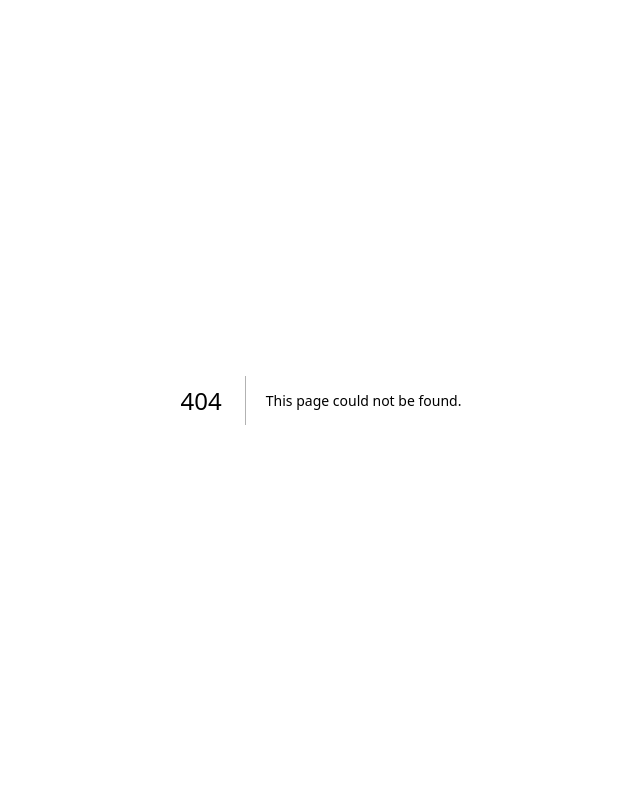
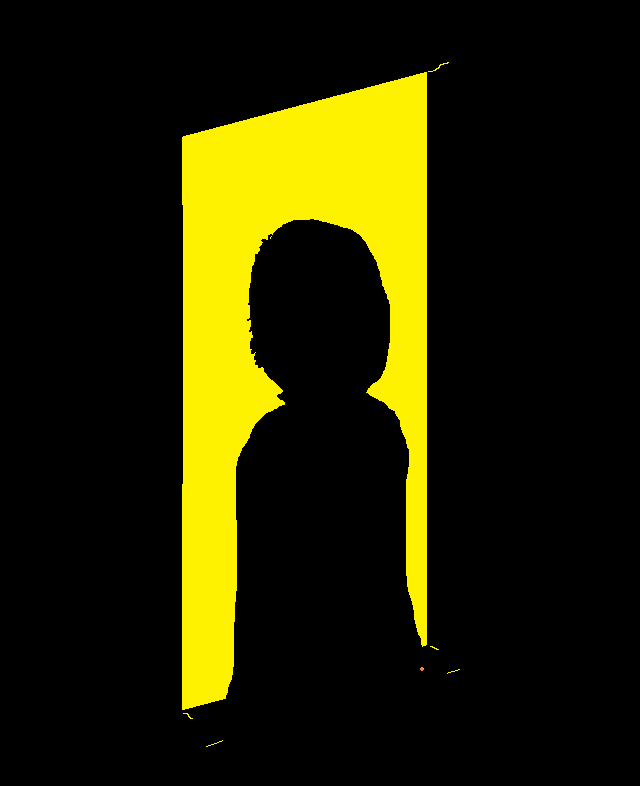
Before and after one commit to pensjonatus/kwlk, a Next.js app: page /evening in a window 1280 px wide. Before the commit this address had no page. Shown: the top 786 px of the page, without its empty margins (319-959 px from the left). Built offline with nearby package versions, Linux system fonts and the light colour scheme.

Commit message:
add evening

```diff
--- /dev/null
+++ b/components/Evening/Evening.tsx
@@ -0,0 +1,16 @@
+import Box from "@mui/material/Box";
+import Image from "next/image";
+import eveningImage from "./evening.png";
+
+export default function Evening() {
+  return (
+    <Box display="flex" justifyContent="center" paddingTop={6}>
+      <Image
+        width={507}
+        height={731}
+        src={eveningImage}
+        alt="Wieczorem, postać wygląda z okna na tle ciepłego światła. Nie widzimy jej twarzy, ale jesteśmy spokojni. To nie potwór."
+      />
+    </Box>
+  );
+}
--- a/components/Features/CircleNav.tsx
+++ b/components/Features/CircleNav.tsx
@@ -66,7 +66,6 @@ export default function CircleNav({
         height: cardDiameter,
         width: cardDiameter,
         borderRadius: "50%",
-        backgroundColor: "mauve",
         zIndex: 300,
       }}
       {...otherProps}
@@ -80,7 +79,7 @@ export default function CircleNav({
           left: 0 - borderThickness,
           width: cardDiameter + borderThickness * 2,
           height: cardDiameter + borderThickness * 2,
-          border: `${borderThickness}px solid gold`,
+          border: `${borderThickness}px solid black`,
           borderRadius: "50%",
         }}
       />
--- a/components/Features/Features.tsx
+++ b/components/Features/Features.tsx
@@ -40,7 +40,7 @@ export default function Features() {
       <CircleNav
         circleRadius={circleRadius}
         selectedIndex={selectedIndex}
-        borderThickness={10}
+        borderThickness={5}
       >
         <Link
           href={featureList[selectedIndex].link}
@@ -78,10 +78,10 @@ export default function Features() {
           aria-label="poprzedni"
           onClick={() => switchToOffsetItem(-1)}
         >
-          <ArrowBackIcon style={{ color: "white" }} />
+          <ArrowBackIcon />
         </IconButton>
         <IconButton aria-label="następny" onClick={() => switchToOffsetItem(1)}>
-          <ArrowForwardIcon style={{ color: "white" }} />
+          <ArrowForwardIcon />
         </IconButton>
       </Stack>
     </Container>
--- a/components/Features/featureList.tsx
+++ b/components/Features/featureList.tsx
@@ -25,10 +25,10 @@ export const featureList: Feature[] = [
     alt: "Photo by Ryoji Iwata on Unsplash",
   },
   {
-    title: "Na razie nic 1",
-    description: <>Ta treść będzie wkrótce dostępna</>,
-    image: require("./img/placeholder.png"),
-    link: "/",
+    title: "Wieczór",
+    description: <>Wieczorem jest spokojnie i cicho.</>,
+    image: require("../Evening/evening.png"),
+    link: "/evening",
     alt: "pl 1",
   },
   {
--- a/components/SiteLayout/SiteLayout.tsx
+++ b/components/SiteLayout/SiteLayout.tsx
@@ -10,7 +10,7 @@ type LayoutProps = {
   children: ReactNode;
   hideHeader?: boolean;
   hideFooter?: boolean;
-  background?: React.CSSProperties["color"];
+  wrapperStyle?: React.CSSProperties;
 };
 
 export default function Layout({
@@ -19,14 +19,14 @@ export default function Layout({
   children,
   hideHeader,
   hideFooter,
-  background,
+  wrapperStyle,
 }: LayoutProps) {
   return (
     <div
       style={{
         maxWidth: "100vw",
         minHeight: "var(--main-height)",
-        background,
+        ...wrapperStyle,
       }}
     >
       <Head>
--- /dev/null
+++ b/pages/evening.tsx
@@ -0,0 +1,18 @@
+import Evening from "../components/Evening/Evening";
+import { featureList } from "../components/Features/featureList";
+import Layout from "../components/SiteLayout/SiteLayout";
+
+export default function EveningPage() {
+  const feature = featureList.find((f) => f.title === "Wieczór");
+  return (
+    <Layout
+      title={feature.title}
+      description={feature.description.toString()}
+      hideHeader
+      hideFooter
+      wrapperStyle={{ backgroundColor: "black", height: "100vh" }}
+    >
+      <Evening />
+    </Layout>
+  );
+}
```
Also changed, not shown: pages/index.tsx (+1 -7 lines), components/Evening/evening.png (added).
